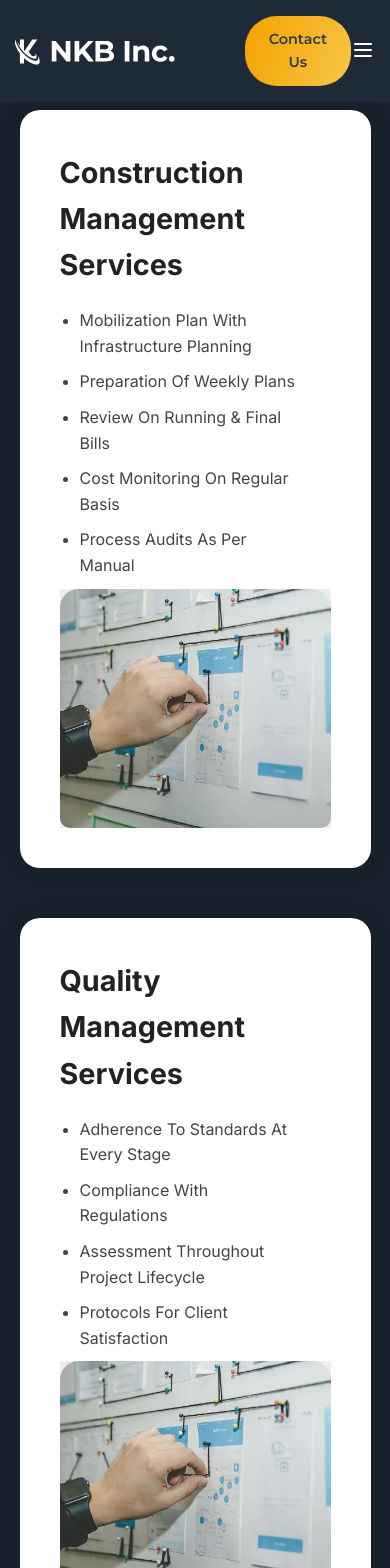
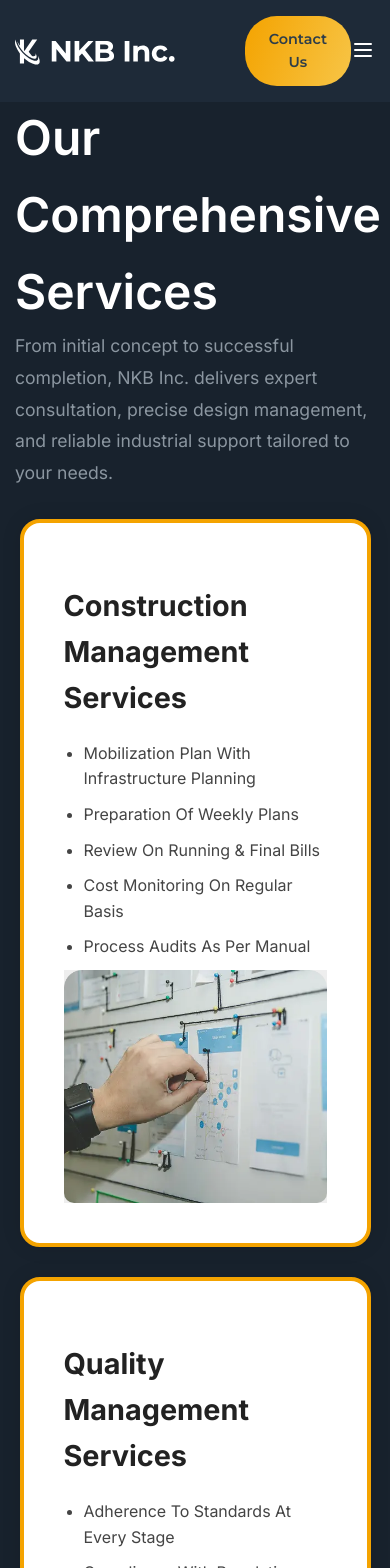
Before and after one commit to aesthetica-studios/nkb, a React (Vite) app: page /services in a window 390 px wide. Shown: the top 1568 px of the page. Built offline with nearby package versions, Linux system fonts and the light colour scheme.

Commit message:
service page

```diff
--- a/src/components/ServiceBox.css
+++ b/src/components/ServiceBox.css
@@ -2,19 +2,26 @@
   display: flex;
   flex-wrap: wrap;
   padding: 40px;
-  border-radius: 20px;
+  border-radius: 20px 0 0 20px;
   background: white;
-  margin: 50px auto;
-  width: 90%;
-  max-width: 1200px;
+  border: 4px solid #F4A300;
+  border-right: none;
+  width: 70vw;
+  max-width: 900px;
   box-shadow: 0 0 20px rgba(0,0,0,0.1);
   align-items: center;
   justify-content: space-between;
   transition: all 0.3s ease;
+  margin: 50px 0 50px auto; /* right-aligned by default */
 }
 
 .service-box.reverse {
   flex-direction: row-reverse;
+  margin: 50px auto 50px 0; /* aligned left */
+  border-radius: 0 20px 20px 0;
+  border-left: none;
+  border-right: 4px solid #F4A300;
+
 }
 
 .service-text {
@@ -54,3 +61,29 @@
   border-radius: 10px;
   object-fit: cover;
 }
+
+@media (max-width: 768px) {
+  .service-box {
+    width: 90vw; /* take up most of the screen */
+    margin: 30px auto; /* center on mobile */
+    flex-direction: column; /* stack image and text vertically */
+    border-radius: 20px; /* consistent rounded box */
+    border: 4px solid #F4A300;
+  }
+
+  .service-box.reverse {
+    flex-direction: column; /* same as normal now */
+    border: 4px solid #F4A300;
+    border-radius: 20px;
+    margin: 30px auto;
+  }
+
+  .service-text {
+    padding-right: 0;
+    padding-top: 20px;
+  }
+
+  .service-image {
+    width: 100%;
+  }
+}
--- a/src/index.css
+++ b/src/index.css
@@ -79,6 +79,23 @@ body {
   line-height: 1.6;
 }
 
+.sp-head{
+  align-content: center;
+  margin-top: 40px;
+  color: white;
+}
+
+.sp-head h1{
+  font-size: 3rem;
+  font-weight: 600;
+}
+
+.sp-head p{
+  font-size: 1.1rem;
+  color: #8b96a0;
+  line-height: 1.8;
+}
+
 @media (max-width: 768px) {
   .section {
     padding: 60px 0;
--- a/src/pages/ServicesPage.jsx
+++ b/src/pages/ServicesPage.jsx
@@ -74,8 +74,12 @@ const ServicesPage = () => {
         padding: '60px 0'
         }}>
     <Header/>
+    <div className='container sp-head'>
+      <h1> Our Comprehensive Services</h1>
+      <p>From initial concept to successful completion, NKB Inc. delivers expert consultation, precise design management, and reliable industrial support tailored to your needs.</p>
+    </div>
       {services.map((s, i) => (
-        <ServiceBox key={i} {...s} />
+        <ServiceBox key={i} {...s} reverse={i % 2 !== 0} {...s} />
       ))}
     <Footer/>
     <End/>
```
